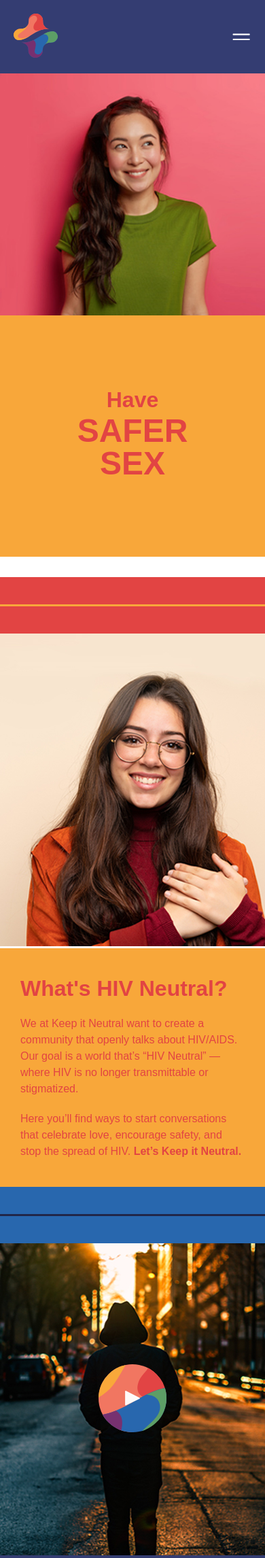
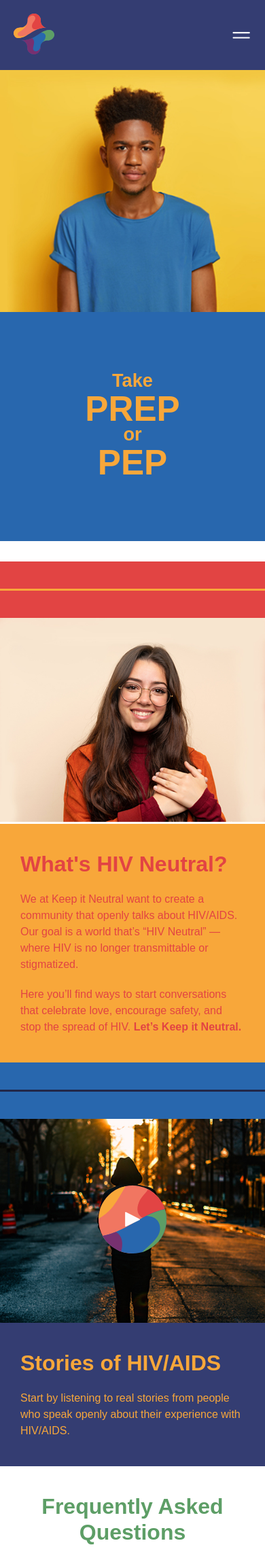
Before and after one commit to mariamkhalifa/Chang_Kayla_Khalifa_Mariam_Gajjar_Kahani_Tsao_Sandra_Valero_Luiza_FIP, a PHP site: page / in a window 390 px wide; the page is wider, and only the part inside the window is pictured. Shown: the top 2292 px of that part at 68% size. Run offline with PHP 8.4, Linux system fonts and the light colour scheme; some libraries are stand-ins or nearby versions; some web fonts are replaced.

Commit message:
changed hero from grid to flex. animation done for mobile

```diff
--- a/index.php
+++ b/index.php
@@ -5,48 +5,60 @@
 
 <body>
     <main id="app">
+    <h1 class="hidden">Keep It Nuetral</h1>
     <?php include 'template/header.php'; ?>
 
     <section class="hero">
-    <!-- please only use one h1 per page, also for validation-->
-    <!-- store all the text in one tag and use spans to style them - for screen readers and SEO to read the full sentence-->
-        <h1 class="hidden">hero</h1>
-            <!-- <picture class="hero-img1">
-                <source srcset="images/asian_girl5.jpg" media="(min-width: 398px)">
-                <source srcset="images/asian_girl7.jpg" media="(min-width: 767px)">
-                <img src="images/asian_girl3.jpg" alt="girl">
-            </picture> -->
-            <div class="hero-img1"><img src="images/asian_girl3.jpg" alt="girl"></div>
+        <h2 class="hidden">hero</h2>
+            <div class="hero1">
+                <div class="hero-img1">
+                    <img class="bottom-img" src="images/dark_skin_teenager3.jpg" alt="african boy">
+                    <img class="top-img" src="images/asian_girl3.jpg" alt="asian girl">
+                </div>
                 <div class="hero-text1">
-                <p>
-                    <span class="small-txt">Have<br></span>
-                    <span class="large-txt">Safer <br>Sex</span>
+                    <p class="bottom-txt">
+                    <span class="small-txt yellow-txt">Take<br></span>
+                        <span class="large-txt yellow-txt">PrEP<br></span>
+                        <span class="small-txt yellow-txt">or<br></span>
+                        <span class="large-txt yellow-txt">PEP<br></span>
+                    </p>
+                    <p class="top-txt">
+                        <span class="small-txt red-txt">Have<br></span>
+                        <span class="large-txt red-txt">Safer <br>Sex</span>
                     </p>
                 </div>
-            <!-- <picture class="hero-img2">
-                <source srcset="images/blondie_boy5.jpg" media="(min-width: 398px)">
-                <source srcset="images/blondie_boy7.jpg" media="(min-width: 767px)">
-                <img src="images/blondie_boy3.jpg" alt="boy">
-            </picture> -->
-            <div class="hero-img2"><img src="images/blondie_boy3.jpg" alt="boy"></div>
+            </div>
+
+            <div class="hero2">
+                <div class="hero-img2">
+                    <img class="bottom-img" src="images/dark_skin_teenager3.jpg" alt="african boy">
+                    <img class="top-img" src="images/blondie_boy3.jpg" alt="asian girl">
+                </div>
                 <div class="hero-text2">
-                <p>
-                    <span class="small-txt">Take<br></span>
-                    <span class="large-txt">PrEp<br></span>
-                    <span class="small-txt">or<br></span>
-                    <span class="large-txt">PEP</span>
+                    <p class="top-txt">
+                        <span class="small-txt">It's<br></span>
+                        <span class="large-txt">Nuetral<br></span>
                     </p>
                 </div>
-            <div class="hero-img3"><img src="images/happiness_girl3.jpg" alt="boy"></div>
+            </div>
+
+            <div class="hero3">
+                <div class="hero-img3">
+                    <img class="bottom-img" src="images/dark_skin_teenager3.jpg" alt="african boy">
+                    <img class="top-img" src="images/happiness_girl3.jpg" alt="asian girl">
+                </div>
+
                 <div class="hero-text3">
-                <p>
-                    <span class="small-txt">It's<br></span>
-                    <span class="large-txt">Neutral</span>
+                    <p class="top-txt">
+                        <span class="small-txt">Have<br></span>
+                        <span class="large-txt">Safer<br>Sex</span>
                     </p>
+                </div>
             </div>
     </section>
 
     <section class="about">
+        <h2 class="hidden">about</h2>
         <div class="about-top">
             <div class="line"></div>
         </div>
@@ -66,6 +78,7 @@
     </section>
 
     <section class="video-section">
+        <h2 class="hidden">video</h2>
         <div class="vid-grid">
             <div class="video-top">
                 <div class="line"></div>
--- a/sass/modules/_footer.scss
+++ b/sass/modules/_footer.scss
@@ -40,7 +40,7 @@
         cursor: pointer;
     }
     i {
-        font-size: 2.5em;
+        font-size: 2em;
         color: white;
         margin-right: 15px;
         transition: all 1s ease;
--- a/sass/modules/_h_about.scss
+++ b/sass/modules/_h_about.scss
@@ -11,6 +11,13 @@
         height: 3px;
         margin: 40px 0;
         background-color: $yellow-orange;
+    }
+}
+
+.about-img {
+    width: 100%;
+    img {
+        width: 100%;
     }
 }
 
--- a/sass/modules/_h_hero.scss
+++ b/sass/modules/_h_hero.scss
@@ -1,40 +1,66 @@
 .hero {
-    //@include col;
-    display: grid;
-    grid-template-columns: 1fr;
-    grid-template-rows: 1fr 1fr;
+    @include row;
+    // display: grid;
+    // grid-template-columns: 1fr;
+    // grid-template-rows: 1fr 1fr;
     text-align: center;
+    //position: relative;
 }
 
-// .hero1 {
-//     @include col;
-// }
-
-// .hero-img1 {
-//     background: url(../images/asian_girl3.jpg) no-repeat center;
-//     height: 362px;
-//     width: 100%;
-// }
+.hero1 {
+    @include col;
+    align-items: center;
+    width: 100%;
+    position: relative;
+}
 
 .hero-img1 {
     @include col;
     align-items: center;
+    width: 100%;
+    position: relative;
     img {
         width: 100%;
+        max-width: 398px;
+        //position: absolute;
+        transition: all .5s ease;
+    }
+    img.top-img {
+        position: absolute;
+        animation-name: fade;
+        animation-iteration-count: infinite;
+        animation-duration: 10s;
+        //animation-delay: 6s;
+        //animation-fill-mode: both;
+        animation-direction: alternate;
     }
 }
 
 .hero-text1 {
-    color: $red;
-    background-color: $yellow-orange;
-    width: 100%;
-    height: 100%;
+    @include col;
+    position: relative;
+    max-width: 398px;
+    transition: all .5s ease;
+}
+
+.top-txt {
     @include col;
     justify-content: center;
+    position: absolute;
+    //padding: 60px 0;
+    background-color: $yellow-orange;
+    width: 100vw;
+    height: 40vh;
+    //opacity: 0;
+    animation-name: fade;
+    animation-iteration-count: infinite;
+    animation-duration: 10s;
+    animation-delay: .5s;
+    animation-direction: alternate;
 }
 
 .small-txt {
-    font-size: 2em;
+    font-size: 1.7em;
     font-family: $heading-font;
     font-weight: bold;
 }
@@ -43,69 +69,97 @@
     display: block;
     text-transform: uppercase;
     line-height: 1em;
-    font-size: 3em;
+    font-size: 3.2em;
     font-family: $heading-font;
     font-weight: bold;
     margin-top: 4px;
 }
 
-// .hero2 {
+.bottom-txt {
+    @include col;
+    justify-content: center;
+    background-color: $blue;
+    //padding-top: 60px;
+    //padding-bottom: 60px;
+    width: 100vw;
+    height: 40vh;
+}
+
+.red-txt {
+    color: $red;
+}
+
+.yellow-txt {
+    color: $yellow-orange;
+}
+
+.dark-blue-txt {
+    $color: $dark-blue;
+}
+
+.hero2 {
+    display: none;
+}
+
+.hero3 {
+    display: none;
+}
+
+// .hero-img2 {
 //     display: none;
 // }
 
-.hero-img2 {
-    display: none;
-}
+// .hero-text2 {
+//     display: none;
+// }
 
-.hero-text2 {
-    display: none;
-}
+// .hero-img3 {
+//     display: none;
+// }
 
-.hero-img3 {
-    display: none;
-}
-
-.hero-text3 {
-    display: none;
-}
+// .hero-text3 {
+//     display: none;
+// }
 
 @media screen and (min-width: 398px) {
-    .hero {
-        display: grid;
-        grid-template-areas: 'a b'
-                             'c d';
-        grid-template-columns: 1fr 1fr;
-        grid-template-columns: 1fr 1fr;
-    }
+    // .hero {
+        // display: grid;
+        // grid-template-areas: 'a b'
+        //                      'c d';
+        // grid-template-columns: 1fr 1fr;
+        // grid-template-columns: 1fr 1fr;
+    // }
 
-    .hero-img1 {
-        grid-area: a;
-    }
+    //.hero-img1 {
+        // grid-area: a;
+    // }
 
-    .hero-text1 {
-        grid-area: b;
-        h2 {
-            font-size: 1.5em;
-        }
-        h1 {
-            text-transform: uppercase;
-            margin-top: 0;
-            font-size: 2em;
-            line-height: 1em;
-        }
+    //.hero-text1 {
+        // grid-area: b;
+
+    //}
+
+    .hero2 {
+        @include col;
     }
 
     .hero-img2 {
-        grid-area: d;
+        // grid-area: d;
         @include col;
         align-items: center;
+        position: relative;
         img {
             width: 100%;
+            //position: absolute;
+            transition: all .5s ease;
+        }
+        img.top {
+            position: absolute;
         }
     }
 
     .hero-text2 {
-        grid-area: c;
+        // grid-area: c;
         background-color: $blue;
         color: $yellow-orange;
         width: 100%;
--- a/sass/modules/_h_video.scss
+++ b/sass/modules/_h_video.scss
@@ -21,6 +21,9 @@
     position: relative;
     justify-content: center;
     //height: 459px;
+    img {
+        width: 100%;
+    }
     .video-icon {
         width: 100px;
         position: absolute;
--- a/sass/modules/_header.scss
+++ b/sass/modules/_header.scss
@@ -6,7 +6,7 @@
 }
 
 .logo {
-    width: 65px;
+    width: 60px;
 }
 
 .burger {
@@ -146,11 +146,15 @@
 
 @media screen and (min-width:767px) {
     .logo {
-        width: 300px;
+        width: 272px;
     }
 }
 
 @media screen and (min-width:1023px) {
+    .logo {
+        width: 292px;
+    }
+
     .burger {
         display: none;
     }
@@ -194,8 +198,6 @@
         }
     }
 
-
-
     .title-close {
         display: none;
     }
--- a/template/footer.php
+++ b/template/footer.php
@@ -1,5 +1,5 @@
 <footer class="footer">
-    <h1 class="hidden">Footer</h1>
+    <h2 class="hidden">Footer</h2>
     <ul class="f-nav">
         <h4>All Links</h4>
         <div>
--- a/template/header.php
+++ b/template/header.php
@@ -1,5 +1,5 @@
 <header class="header">
-    <h1 class="hidden">Main Navigation</h1>
+    <h2 class="hidden">Main Navigation</h2>
     <a href="index.php" class="logo">
         <picture>
             <source srcset="images/kin_logo.svg" media="(min-width: 767px)">
```
Also changed, not shown: other parts of sass/modules/_h_hero.scss (+32 -14 lines), css/main.css, 1 other file. Lines whose indentation alone changed are shown as unchanged.
